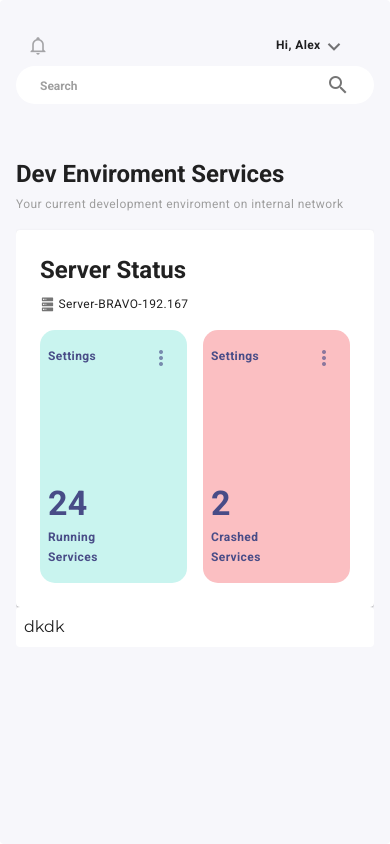
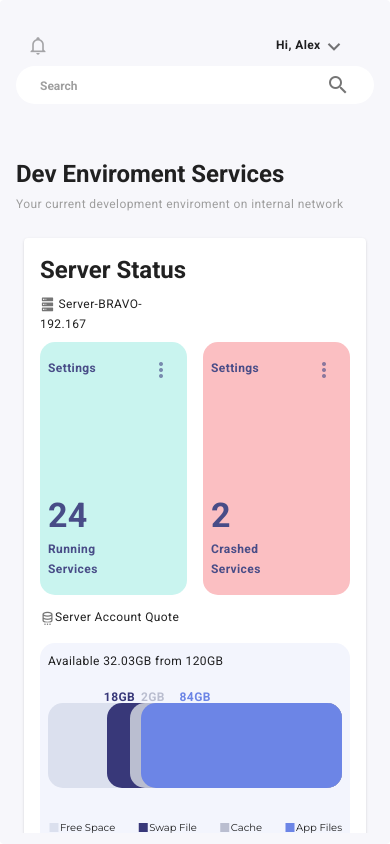
Before and after one commit to backendpapa/e-health, a Vue app: page / in a window 390 px wide. Built offline with nearby package versions, Linux system fonts and the light colour scheme.

Commit message:
make it better

```diff
--- a/src/views/Home.vue
+++ b/src/views/Home.vue
@@ -4,15 +4,24 @@
     <p class="text-caption mt-n3 grey--text">Your current development enviroment on internal network</p>
 
     <v-row class="" align="center"   justify="center" no-gutters>
-      <v-col cols="12" xl="8" lg="8">
-        <v-card elevation="1" class="pa-6">
+      <v-col cols="12" xl="7" lg="7" class="" >
+        <v-card elevation="1" class="pa-4 ma-2">
           <p class="text-h5 font-weight-bold">Server Status</p>
-          <p class="text-caption mt-n2"><v-icon size="15">mdi-server</v-icon> Server-BRAVO-192.167</p>
+          <v-row class="mb-n2" no-gutters>
+         <v-col cols="5">
+            <p class="text-caption mt-n2"><v-icon size="15">mdi-server</v-icon> Server-BRAVO-192.167</p>
+
+         </v-col>
+         <v-col cols="1" />
+         <v-col cols="6" >
+            <p class="text-caption mt-n2 d-none d-sm-flex"><v-icon size="15">mdi-database-settings-outline</v-icon> Server Account Quote</p>
+         </v-col>
+            </v-row>
           <v-row no-gutters >
             <v-col cols="12" xl="5" lg="5">
                 <v-row align="center" justify="start" no-gutters>
                     <v-col class=" pr-2"  cols="6">
-                      <v-card class="pa-2" flat  style="height:30vh;background-color:#C9F4EF;border-radius:15px">
+                      <v-card class="pa-2 " flat  style="height:30vh;background-color:#C9F4EF;border-radius:15px">
 
                           <v-row  align="center" justify="center" no-gutters>
                             <p style="color:#484C87" class="text-caption font-weight-bold mt-2">Settings</p>
@@ -41,13 +50,44 @@
                     </v-col>
                 </v-row>
             </v-col>
-            <v-col cols="12"></v-col>
+            <v-col cols="12" xl="1" lg="1" />
+            <v-col cols="12" xl="6" lg="6" class="">
+
+              <p class="text-caption d-flex d-sm-none mt-3"><v-icon size="15">mdi-database-settings-outline</v-icon> Server Account Quote</p>
+              <v-card class="pa-2" flat style="height:30vh;background-color:#F3F5FD;border-radius:15px">
+                  <p class="text-caption">Available 32.03GB from 120GB</p>
+                  <p class="text-caption font-weight-bold mb-n1"><span  style="margin-left:19%;color:#383879">18GB</span>
+                  <span  style="margin-left:2%;color:#BABED0">2GB</span><span  style="margin-left:5%;color:#6C85E6">84GB</span></p>
+                  <div style="height:10vh;" >
+                      <div style="height:10vh;border-radius:15px;background-color:#DBE0EE" class="">
+                          <div style="height:10vh;border-radius:15px;background-color:#383879;margin-left:20%">
+                              <div style="height:10vh;border-radius:15px;background-color:#BABED0;margin-left:10%">
+                                  <div style="height:10vh;border-radius:15px;background-color:#6C85E6;margin-left:5%">
+
+                          </div>
+                          </div>
+
+                          </div>
+                      </div>
+                  </div>
+                  <br>
+                  <v-row no-gutters>
+                    <p style="font-size:10px" class="mt-2"><v-icon size="12" color="#DBE0EE">mdi-square</v-icon>Free Space</p>
+                    <v-spacer></v-spacer>
+                    <p style="font-size:10px" class="mt-2"><v-icon size="12" color="#383879">mdi-square</v-icon>Swap File</p>
+                    <v-spacer></v-spacer>
+                    <p style="font-size:10px" class="mt-2"><v-icon size="12" color="#BABED0">mdi-square</v-icon>Cache</p>
+                    <v-spacer></v-spacer>
+                    <p style="font-size:10px" class="mt-2"><v-icon size="12" color="#6C85E6">mdi-square</v-icon>App Files</p>
+                  </v-row>
+              </v-card>
+            </v-col>
 
           </v-row>
         </v-card>
       </v-col>
-      <v-col cols="12" xl="4" lg="4">
-        <v-card flat class="pa-2">
+      <v-col cols="12" xl="5" lg="5" class="">
+        <v-card  class="ma-2">
           dkdk
         </v-card>
       </v-col>
```
